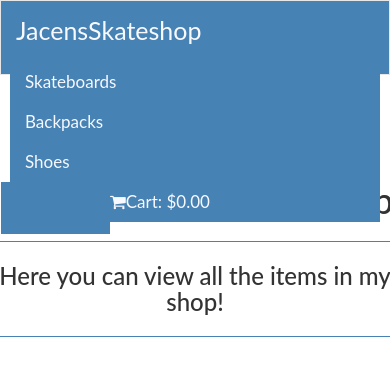
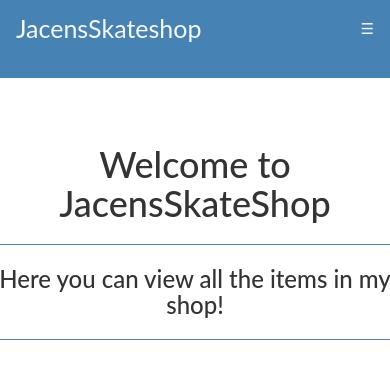
Before and after one commit to JacenBarefoot/JacensSkateshop3.0, a plain HTML site: page index.html in a window 390 px wide. Shown: the top 376 px of the page. Drawn offline with Linux system fonts and the light colour scheme.

Commit message:
Making some changes to the mobile navbar. Still working on it though.

```diff
--- a/index.html
+++ b/index.html
@@ -13,28 +13,22 @@
       rel="stylesheet"
       href="vendor/font-awesome-4.7.0/css/font-awesome.css"
     />
+    <link
+      rel="stylesheet"
+      href="https://cdnjs.cloudflare.com/ajax/libs/font-awesome/4.7.0/css/font-awesome.min.css"
+    />
     <link rel="stylesheet" href="styles.css" />
   </head>
   <body>
-    <nav class="navbar navbar-default">
-      <div class="container-fluid">
-        <div class="navbar-header">
+    <div class="topnav" id="myTopnav">
       <a class="navbar-brand" onclick="showHome('home')">JacensSkateshop</a>
-        </div>
-        <ul class="nav navbar-nav">
-          <li>
       <a onclick="showSkateboards('skateboards')">Skateboards</a>
-          </li>
-          <li>
       <a onclick="showBackpacks('backpacks')">Backpacks</a>
-          </li>
-          <li>
       <a onclick="showShoes('shoes')">Shoes</a>
-          </li>
       <div class="dropdown">
-              <a><button style="font-size: 1em" class="dropbtn" onclick="myFunction()">Clothing
+          <a class="dropbtn" onclick="myFunction()">Clothing
             <i class="fa fa-caret-down"></i>
-              </button></a>
+          </a>
         <div class="dropdown-content" id="myDropdown">
             <a onclick="showShirts('shirts')">Shirts</a>
             <a onclick="showPants('pants')">Pants</a>
@@ -42,15 +36,12 @@
             <a onclick="showHats('hats')">Hats</a>
         </div>
       </div>
-          <li>
       <a class="navbar-cart cart-total" onclick="showCart()">
         <i class="fa fa-shopping-cart" aria-hidden="true"></i>Cart:
         $0.00</a
       >
-          </li>
-        </ul>
+      <a href="javascript:void(0);" style="font-size:15px;" class="icon" onclick="myFunction1()">&#9776;</a>
     </div>
-    </nav>
     <div class="homepage products row">
       <h1>Welcome to JacensSkateShop</h1>
       <hr id="hr-1" />
--- a/index.js
+++ b/index.js
@@ -890,3 +890,14 @@ window.onclick = function(e) {
       }
   }
 }
+
+// -------------------------------------------------------
+
+function myFunction1() {
+  var x = document.getElementById("myTopnav");
+  if (x.className === "topnav") {
+    x.className += " responsive";
+  } else {
+    x.className = "topnav";
+  }
+}
--- a/styles.css
+++ b/styles.css
@@ -32,7 +32,7 @@ a {
   cursor: pointer;
 }
 
-li a:hover {
+a:hover {
   background-color: darkslateblue !important;
 }
 
@@ -125,8 +125,7 @@ img {
   border: none;
   outline: none;
   color: white;
-  padding: 14px 16px;
-  background-color: inherit;
+  background-color: steelblue;
   font-family: inherit;
   margin: 0;
 }
@@ -135,7 +134,7 @@ img {
   margin-top: .46em;
   display: none;
   position: absolute;
-  background-color: #f9f9f9;
+  background-color: steelblue;
   min-width: 108.82px;
   box-shadow: 0px 8px 16px 0px rgba(0,0,0,0.2);
   z-index: 1;
@@ -157,12 +156,6 @@ img {
   display: block;
 }
 
-.navbar a {
-  background-color: steelblue;
-  color: white;
-  margin: 0;
-}
-
 .dropbtn:hover{
   background-color: darkslateblue !important;
 }
@@ -170,3 +163,64 @@ img {
 .dropdown-content a:hover{
   background-color: darkslateblue !important;
 }
+
+/* --------------- */
+
+
+.topnav {
+  background-color: steelblue;
+  font-size: 17px;
+  padding-top: 0.9%;
+  height: 78px;
+}
+
+.topnav a {
+  float: left;
+  display: block;
+  color: #f2f2f2;
+  text-align: center;
+  padding: 14px 16px;
+  text-decoration: none;
+}
+
+.active {
+  color: ghostwhite;
+}
+
+.topnav .icon {
+  display: none;
+}
+
+@media screen and (max-width: 600px) {
+  .topnav a:not(:first-child), .dropdown .dropbtn {
+    display: none;
+  }
+  .topnav a.icon {
+    float: right;
+    display: block;
+  }
+}
+
+@media screen and (max-width: 600px) {
+  .topnav.responsive {
+    position: relative;
+    height: 325px !important
+  }
+  .topnav.responsive .icon {
+    position: absolute;
+    right: 0;
+    top: 0;
+  }
+  .topnav.responsive a {
+    float: none;
+    display: block;
+    text-align: left;
+  }
+  .topnav.responsive .dropdown {float: none;}
+  .topnav.responsive .dropdown-content {position: relative;}
+  .topnav.responsive .dropdown .dropbtn {
+    display: block;
+    width: 100%;
+    text-align: left;
+  }
+}
```
Lines whose indentation alone changed are shown as unchanged.
